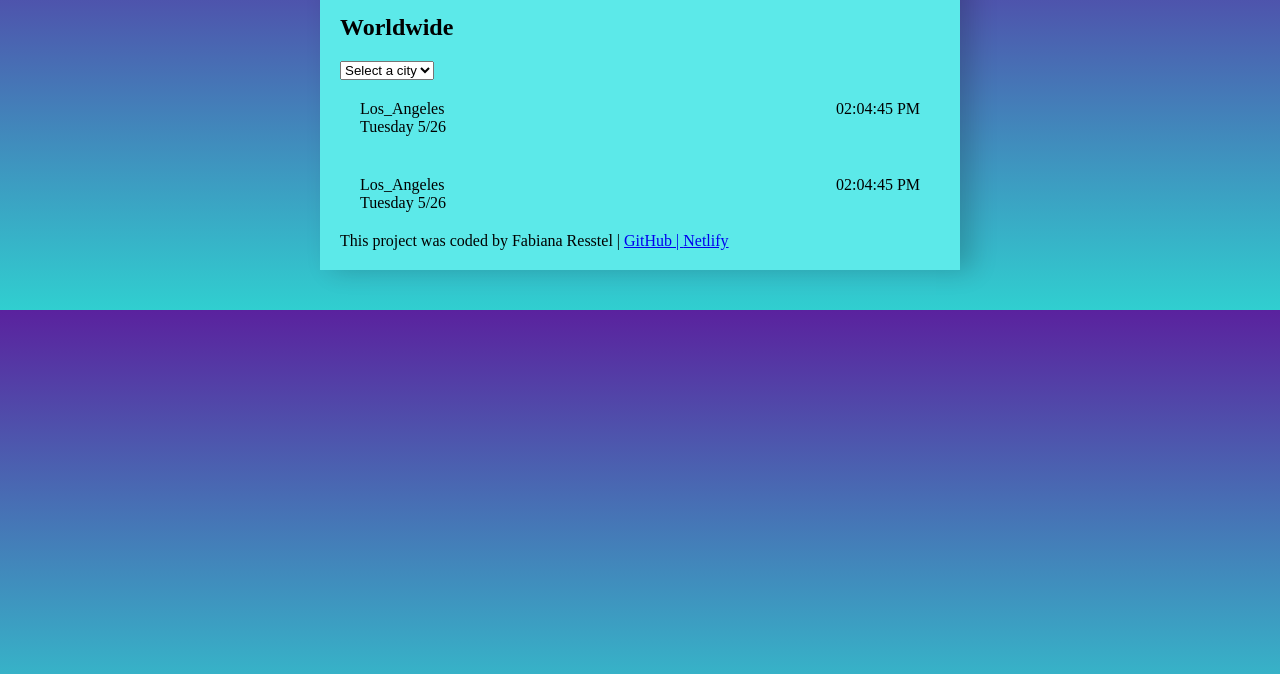
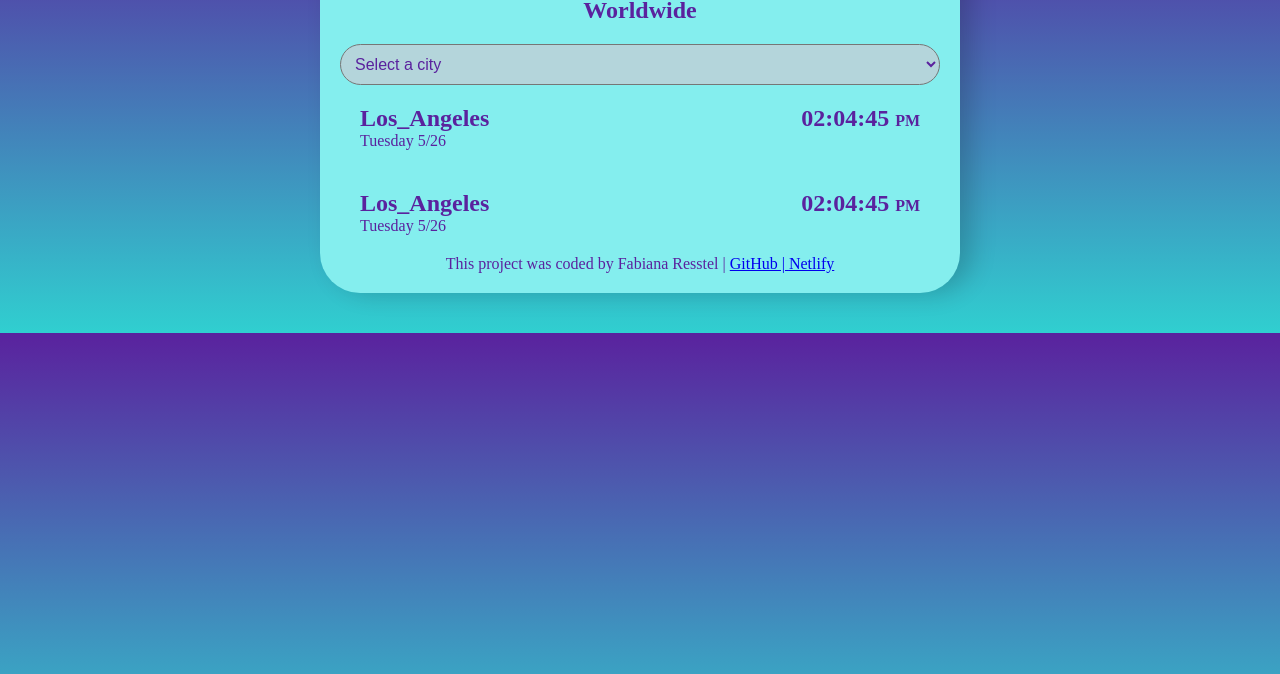
Before and after one commit to FabianaResstel/worldclock-shecodesplus-fr, a plain HTML site: page index.html in a window 1280 px wide. Shown: the part 126-800 px from the top of the page. Drawn offline with nearby package versions, Linux system fonts and the light colour scheme.

Commit message:
working on css

```diff
--- a/index.html
+++ b/index.html
@@ -16,9 +16,9 @@
         <h1>
             THE WORLD CLOCK
         </h1>
-        <h2 class="worldwide">Worldwide </h2>
+        <h2>Worldwide </h2>
 
-        <select name="" class="select-city" id="select-city">
+        <select name="" id="select-city">
             <option value="">Select a city</option>
             <option value="boston">Boston</option>
             <option value="lisbon">Lisbon</option>
@@ -28,19 +28,21 @@
 
         <div class="city">
             <div>
-                <div>Los_Angeles</div>
-                <div>Tuesday 5/26</div>
+                <div class="cityName">Los_Angeles</div>
+                <div class="cityDate">Tuesday 5/26</div>
             </div>
-            <div>02:04:45 PM</div>
+            <div class="cityTime">02:04:45 <span class="americanDisplay">PM</span> </div>
 
         </div>
 
+
         <div class="city">
             <div>
-                <div>Los_Angeles</div>
-                <div>Tuesday 5/26</div>
+                <div class="cityName">Los_Angeles</div>
+                <div class="cityDate">Tuesday 5/26</div>
             </div>
-            <div>02:04:45 PM</div>
+            <div class="cityTime">02:04:45 <span class="americanDisplay">PM</span>
+            </div>
 
         </div>
 
--- a/src/style.css
+++ b/src/style.css
@@ -1,19 +1,65 @@
 body {
     background-image: linear-gradient(to top, #30cfd0 0%, #5a229e 100%);
     ;
+    color: #5a229e;
+}
+
+h1 {
+    text-align: center;
+    margin-bottom: 5px;
+}
+
+h2 {
+    text-align: center;
+    margin: 0 auto 20px;
+}
+
+select {
+    width: 100%;
+    padding: 10px;
+    font-size: 16px;
+    border-radius: 40px;
+    background-color: #b4d5db;
+    color: #5a229e;
+}
+
+footer {
+    text-align: center;
 }
 
 .container {
     max-width: 600px;
     margin: 40px auto;
-    background-color: #5ce9e9;
+    background-color: #84eeee;
     padding: 20px;
     box-shadow: 12px 0 24px rgba(0, 0, 0, 0.18);
+    border-radius: 40px;
 
 }
+
 
 .city {
     padding: 20px;
     display: flex;
     justify-content: space-between;
+
 }
+
+.cityName {
+    font-size: 24px;
+    font-weight: 900;
+}
+
+.cityDate {
+    font-family: 16px;
+}
+
+.cityTime {
+    font-size: 24px;
+    font-weight: 900;
+}
+
+.americanDisplay {
+
+    font-size: 16px;
+}
```
